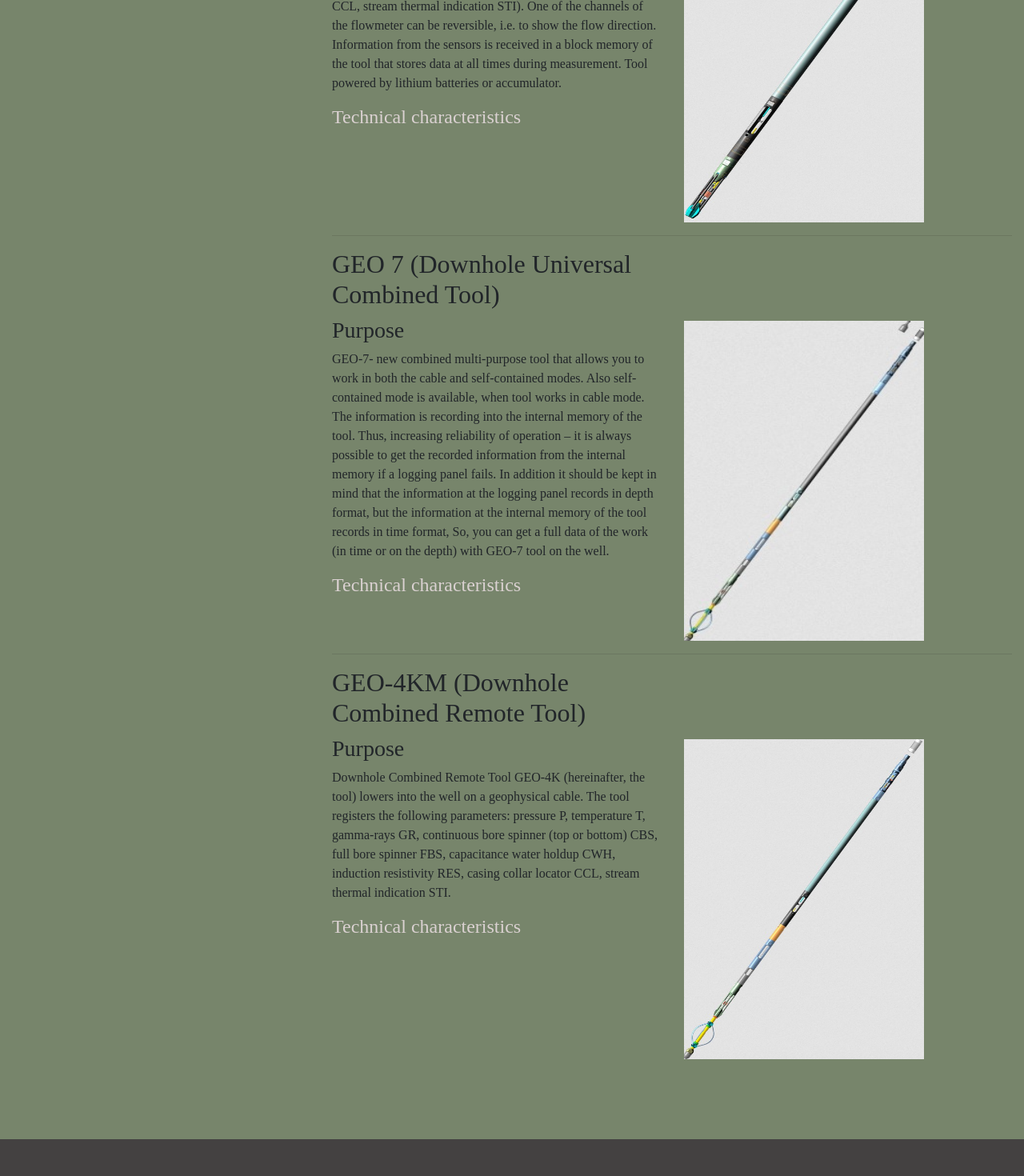
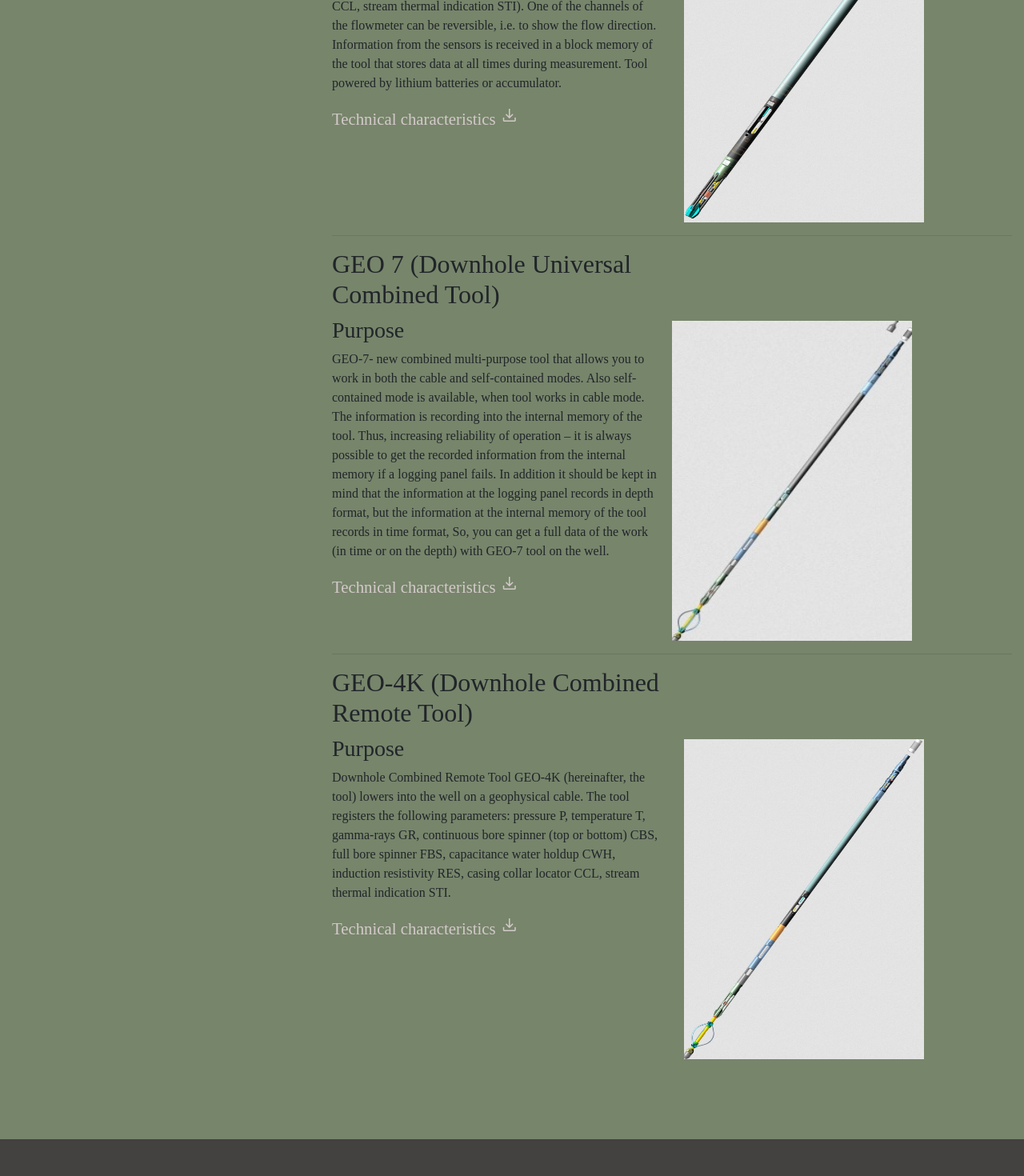
Before and after one commit to timurxo/tech-market, an Angular app: page /product-page in a window 1280 px wide. Shown: the part 460-1930 px from the top of the page at 80% size. Built offline with nearby package versions, Linux system fonts and the light colour scheme; a web font is replaced by a local one.

Commit message:
styling updates 2

```diff
--- a/src/app/app.component.html
+++ b/src/app/app.component.html
@@ -54,7 +54,7 @@
     <!-- <a [routerLink]="['/home-page']">Home</a> -->
     <a [routerLink]="['/price']"> <strong>Get a Quote</strong> </a>
     <a [routerLink]="['/product-page']"> <strong>Products</strong> </a>
-    <a [routerLink]="['/contact-page']"> <strong>Contuct Us</strong> </a>
+    <a [routerLink]="['/contact-page']"> <strong>Contact Us</strong> </a>
 
   </nav>
 
--- a/src/app/contact-page/contact-page.component.css
+++ b/src/app/contact-page/contact-page.component.css
@@ -23,7 +23,7 @@
 
 .name-header {
     padding-bottom: 20px;
-    color: white;
+    color: rgb(233, 223, 223);
     font-size: 4.5rem;
     opacity: 0.9;
 }
@@ -49,11 +49,12 @@
     }
 
     .name-header {
-        font-size: 2.5rem;
+        margin-top: 30px;
+        font-size: 2rem;
     }
 
     .email-header, .tel-header {
-        font-size: 1.5rem;
+        font-size: 1rem;
     }
 
     .contact-section {
--- a/src/app/contact-page/contact-page.component.html
+++ b/src/app/contact-page/contact-page.component.html
@@ -11,7 +11,7 @@
 
 
         <div class="another-top-container">
-            <h1 class="name-header" data-aos="fade-right">Email Us</h1>
+            <h1 class="name-header">Contact Us</h1>
             <h2 class="email-header">raenergysolution@gmail.com</h2>
             <h2 class="tel-header">Tel: 1-432-741-09-47</h2>
         </div>
--- a/src/app/price-info/price-info.component.html
+++ b/src/app/price-info/price-info.component.html
@@ -44,7 +44,7 @@
         <div class="card mb-4 box-shadow">
           <img class="card-img-top" data-src="holder.js/100px225?theme=thumb&amp;bg=55595c&amp;fg=eceeef&amp;text=Thumbnail" alt="GEO 4KM" src="../../assets/images/geo_4km.jpg" data-holder-rendered="true">
           <div class="card-body">
-            <p class="card-text">GEO 4KM</p>
+            <p class="card-text">GEO 4K</p>
             <div class="btn-group">
               <button type="button" class="btn btn-sm btn-outline-secondary"><a href = "mailto:raenergysolution@gmail.com">Get a quote</a> </button>
 
--- a/src/app/product-page/product-page.component.css
+++ b/src/app/product-page/product-page.component.css
@@ -1,13 +1,13 @@
 a {
-    color: rgb(218, 209, 209);
+    color: rgb(211, 201, 201);
     font-family: 'STIX Two Text', serif;
     margin-top: 20px;
     text-decoration: none;
+    font-size: 1.3rem;
 }
 
 img {
     margin-top: 90px;
-
 }
 
 img:hover {
@@ -24,6 +24,14 @@ img:hover {
     font-family: 'Playfair Display', serif;
 }
 
+.material-symbols-outlined {
+  font-variation-settings:
+  'FILL' 0,
+  'wght' 400,
+  'GRAD' 0,
+  'opsz' 48
+}
+
 @media only screen and (max-width: 1040px) {
     .product-container {
         margin-left: auto;
@@ -31,6 +39,25 @@ img:hover {
     }
 
     img {
-        margin: auto;
+        margin-top: 10px;
+        margin-right: 50px;
+        /* margin: auto; */
     }
+
+    .product-image {
+        padding-left: 15%;
+        /* height: 90%; */
+        width: 200;
+        height: 300;
+    }
+
+    .product-name, .purpose-header, p, .tech-char-header {
+        text-align: center;
+    }
+
+    hr {
+        margin-top: 30px;
+        margin-bottom: 30px;
+    }
+
 }
--- a/src/app/product-page/product-page.component.html
+++ b/src/app/product-page/product-page.component.html
@@ -1,57 +1,80 @@
+<head>
+
+  <link rel="stylesheet" href="https://fonts.googleapis.com/css2?family=Material+Symbols+Outlined:opsz,wght,FILL,GRAD@20..48,100..700,0..1,-50..200" />
+</head>
+
 <section id="product-sec" style="margin-bottom: 100px;">
 
-  <h1 data-aos="fade-down" style="text-align:center;margin-bottom: 50px;" class="products-label"> Products</h1>
+  <h1 style="text-align:center;margin-bottom: 50px;" class="products-label"> Products</h1>
 
     <div class="product-container" >
       <div class="container-fluid">
 
             <div class="row">
-                <div class="col-lg-6" data-aos="zoom-in" data-aos-delay="100">
-                  <h2 class="h2-header">GEO 6-38</h2>
-                  <h3>Purpose</h3>
+                <div class="col-lg-6">
+                  <h2 class="product-name">GEO 6-38</h2>
+                  <h3 class="purpose-header">Purpose</h3>
                   <p>Downhole self-contained combined tool GEO-6 descends into the well on the wire and produces up to seven registration parameters (pressure PRES, temperature TEMP, gamma-rays GK, bottom flow-meter FLOW, additional upper flow-meter FLOW2 or capacitance water holdup VL, casing collar locator CCL, stream thermal indication STI).
                       One of the channels of the flowmeter can be reversible, i.e. to show the flow direction.
                       Information from the sensors is received in a block memory of the tool that stores data at all times during measurement. Tool powered by lithium batteries or accumulator.
                   </p>
-                  <h4> <a href="../../assets/docs/6.pdf">Technical characteristics</a> </h4>
+                  <h4 class="tech-char-header">
+                      <a href="../../assets/docs/6.pdf">Technical characteristics
+                        <span class="material-symbols-outlined">
+                          file_download
+                          </span>
+                      </a>
+                  </h4>
                 </div>
 
-                <div class="col-lg-6" data-aos="flip-right" data-aos-delay="1000">
-                    <img class="ttu-img" src="../../assets/images/geo_6-38.jpg" alt="GEO 6-38" width="300" height="400">
+                <div class="col-lg-6">
+                    <img class="img1" src="../../assets/images/geo_6-38.jpg" alt="GEO 6-38" width="300" height="400" class="product-image">
                 </div>
             </div>
 
-              <hr class="hr-between-campuses">
+              <hr>
+
+              <div class="row">
+                  <div class="col-lg-6">
+                    <h2 class="product-name">GEO 7 (Downhole Universal Combined Tool) </h2>
+                    <h3 class="purpose-header">Purpose</h3>
+                    <p>
+                      GEO-7- new combined multi-purpose tool that allows you to work in both the cable and self-contained modes. Also self-contained mode is available, when tool works in cable mode. The information is recording into the internal memory of the tool. Thus, increasing reliability of operation – it is always possible to get the recorded information from the internal memory if a logging panel fails. In addition it should be kept in mind that the information at the logging panel records in depth format, but the information at the internal memory of the tool records in time format, So, you can get a full data of the work (in time or on the depth) with GEO-7 tool on the well.
+                    </p>
+                      <h4 class="tech-char-header">
+                        <a href="../../assets/docs/6.pdf">Technical characteristics
+                          <span class="material-symbols-outlined">
+                            file_download
+                            </span>
+                        </a>
+                    </h4>
+                  </div>
+
+                  <div class="col-lg-6" data-aos="flip-right" data-aos-delay="1000" class="product-image">
+                      <img class="img2" src="../../assets/images/geo_7.jpg" alt="GEO 7" width="300" height="400">
+                  </div>
+              </div>
+
+              <hr>
 
               <div class="row">
                   <div class="col-lg-6" data-aos="zoom-in" data-aos-delay="100">
-                    <h2 class="h2-header">GEO 7 (Downhole Universal Combined Tool) </h2>
-                    <h3>Purpose</h3>
+                    <h2 class="product-name">GEO-4K (Downhole Combined Remote Tool)  </h2>
+                    <h3 class="purpose-header">Purpose</h3>
                     <p>
-                      GEO-7- new combined multi-purpose tool that allows you to work in both the cable and self-contained modes. Also self-contained mode is available, when tool works in cable mode. The information is recording into the internal memory of the tool. Thus, increasing reliability of operation – it is always possible to get the recorded information from the internal memory if a logging panel fails. In addition it should be kept in mind that the information at the logging panel records in depth format, but the information at the internal memory of the tool records in time format, So, you can get a full data of the work (in time or on the depth) with GEO-7 tool on the well.
+                      Downhole Combined Remote Tool GEO-4K (hereinafter, the tool) lowers into the well on a geophysical cable. The tool registers the following parameters: pressure P, temperature T, gamma-rays GR, continuous bore spinner (top or bottom) CBS, full bore spinner FBS, capacitance water holdup CWH, induction resistivity RES, casing collar locator CCL, stream thermal indication STI.
                     </p>
-                    <h4> <a href="../../assets/docs/7.pdf">Technical characteristics</a> </h4>
+                      <h4 class="tech-char-header">
+                        <a href="../../assets/docs/GEO-4KM.pdf">Technical characteristics
+                          <span class="material-symbols-outlined">
+                            file_download
+                            </span>
+                        </a>
+                    </h4>
                   </div>
 
                   <div class="col-lg-6" data-aos="flip-right" data-aos-delay="1000">
-                      <img class="ttu-img" src="../../assets/images/geo_7.jpg" alt="GEO 7" width="300" height="400">
-                  </div>
-              </div>
-
-              <hr class="hr-between-campuses">
-
-              <div class="row">
-                  <div class="col-lg-6" data-aos="zoom-in" data-aos-delay="100">
-                    <h2 class="h2-header">GEO-4KM (Downhole Combined Remote Tool)  </h2>
-                    <h3>Purpose</h3>
-                    <p>
-                      Downhole Combined Remote Tool GEO-4K (hereinafter, the tool) lowers into the well on a geophysical cable. The tool registers the following parameters: pressure P, temperature T, gamma-rays GR, continuous bore spinner (top or bottom) CBS, full bore spinner FBS, capacitance water holdup CWH, induction resistivity RES, casing collar locator CCL, stream thermal indication STI.
-                    </p>
-                    <h4> <a href="../../assets/docs/GEO-4KM.pdf">Technical characteristics</a> </h4>
-                  </div>
-
-                  <div class="col-lg-6" data-aos="flip-right" data-aos-delay="1000">
-                      <img class="ttu-img" src="../../assets/images/geo_4km.jpg" alt="GEO-4KM" width="300" height="400">
+                      <img class="img3" src="../../assets/images/geo_4km.jpg" alt="GEO-4KM" width="300" height="400" class="product-image">
                   </div>
               </div>
 
```
Also changed, not shown: src/app/home-page/home-page.component.css (+10 -12 lines), src/app/home-page/home-page.component.html (+10 -6 lines).
